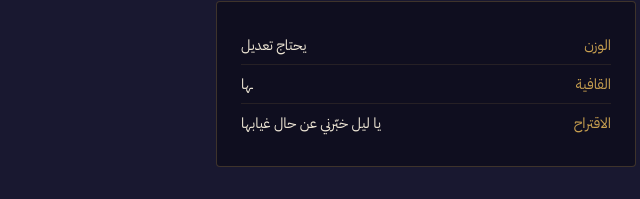
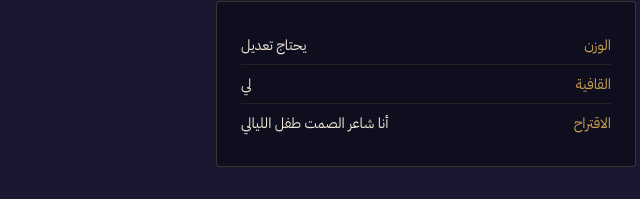
Before and after one commit to 42qui/mutarannim, a plain HTML site: page index.html in a window 1280 px wide. Shown: the part 2025-2224 px from the top of the page, 214-854 px from the left. Drawn offline with Linux system fonts and the light colour scheme; a web font is replaced by a local one.

Commit message:
Update index.html

```diff
--- a/index.html
+++ b/index.html
@@ -276,8 +276,8 @@
     <p class="flagship-sub">اكتب بيتك كما هو. الآلة تقرأه، تقترح تعديلاً واحداً يحفظ فكرتك، وأنت من يقرر إن كان يستحق القبول.</p>
     <div class="flagship-demo">
       <div class="row"><span class="label">الوزن</span><span>يحتاج تعديل</span></div>
-      <div class="row"><span class="label">القافية</span><span>ـها</span></div>
-      <div class="row"><span class="label">الاقتراح</span><span>يا ليل خبّرني عن حال غيابها</span></div>
+      <div class="row"><span class="label">القافية</span><span>لي</span></div>
+      <div class="row"><span class="label">الاقتراح</span><span>أنا شاعر الصمت طفل الليالي</span></div>
     </div>
     <a class="flagship-btn" href="poet-and-machine.html">جرّب الآن</a>
   </section>
```
